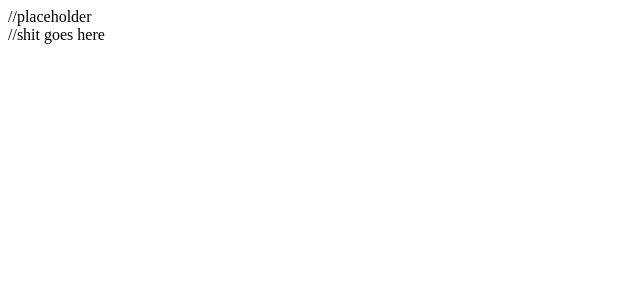
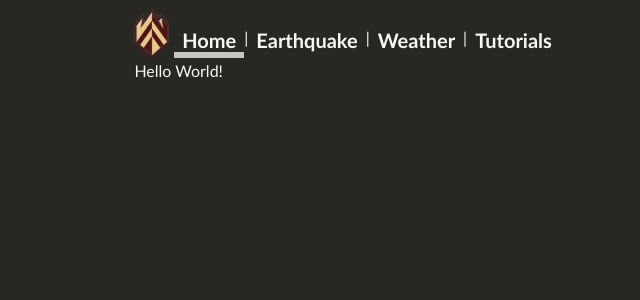
Before and after one commit to markonline37/ip3, a PHP site: page / in a window 1280 px wide. Shown: the top 300 px of the page, without its empty margins (0-640 px from the left). Run offline with PHP 8.4, Linux system fonts and the light colour scheme; some libraries are stand-ins or nearby versions.

Commit message:
Framework update
Initial framework update, still lots to do for colour and layout etc.

```diff
--- /dev/null
+++ b/css/style.css
@@ -0,0 +1,55 @@
+body, html {
+	background-color: #272822;
+    height: 90%;
+    width: auto;
+}
+
+#centre_website {
+	margin-right: 10%;
+	margin-left: 10%;
+	height: 100%;
+	width: auto;
+}
+
+#content {
+	font-family: Calibri, Candara, Segoe, "Segoe UI", Optima, Arial, sans-serif;
+	margin-left: auto;
+	margin-right: auto;
+    color: #f8f8f2;
+	width: auto;
+}
+
+ul.navigation {
+	list-style-type: none;
+    margin: 0;
+    padding: 0;
+    overflow: hidden;
+    display: inline-block;
+}
+
+li.navigation {
+	float: left;
+}
+
+li a.navigation {
+	padding: 8px;
+	color: #f8f8f2;
+	text-decoration: none;
+	font-size: 20px;
+	font-weight: bold;
+}
+
+li a.navigation:hover {
+	color: #949491;
+}
+
+#active_rectangle {
+	width: 100%;
+	height: 6px;
+	background: #c6c6c1;
+}
+
+#logo {
+	height: 50px;
+	width: auto;
+}
--- a/inc/header.php
+++ b/inc/header.php
@@ -8,14 +8,22 @@
 	<link href="css/style.css" rel="stylesheet" type="text/css">
 	<link rel="shortcut icon" href="images/favicon.ico"/>
 
-	//placeholder
 	<script src=\"https://ajax.googleapis.com/ajax/libs/jquery/3.3.1/jquery.min.js\"></script>
-	<script type=\"text/javascript\" src=\"js/universities.js\"></script>
-	<script type=\"text/javascript\" src=\"js/job_explorer.js\"></script>
-	<script type=\"text/javascript\" src=\"https://www.gstatic.com/charts/loader.js\"></script>
-	<script type=\"text/javascript\" src=\"js/course_statistics.js\"></script>
+	<script type=\"text/javascript\" src=\"js/nav.js\"></script>
 </head>
-<body id="body">
+<body>
 <a id="top_anchor"></a>
 <div id="centre_website">
 <div id="content">
+	<div id="navigation" class="mainNavigation">
+		<a href="index.php"><img id="logo" src="images/logo.png" alt="logo"></a>
+		<ul class="navigation">
+			<li class="navigation"><a class="navigation" href="index.php">Home</a><?php if($currentPage === 'homepage') echo "<div id=\"active_rectangle\"></div>" ?></li>
+			<li class="navigation">|</li>
+			<li class="navigation"><a class="navigation" href="earthquake.php">Earthquake</a><?php if($currentPage === 'earthquake') echo "<div id=\"active_rectangle\"></div>" ?></li>
+			<li class="navigation">|</li>
+			<li class="navigation"><a class="navigation" href="weather.php">Weather</a><?php if($currentPage === 'weather') echo "<div id=\"active_rectangle\"></div>" ?></li>
+			<li class="navigation">|</li>
+			<li class="navigation"><a class="navigation" href="tutorial.php">Tutorials</a><?php if($currentPage === 'tutorial') echo "<div id=\"active_rectangle\"></div>" ?></li>
+		</ul>
+	</div>
--- a/index.php
+++ b/index.php
@@ -5,7 +5,7 @@ $currentPage = 'homepage';
 include('inc/header.php');
 ?>
 
-//shit goes here
+Hello World!
 
 <?php
 include('inc/footer.php');
```
Also changed, not shown: earthquake.php (added, +12 -0 lines), tutorial.php (added, +12 -0 lines), weather.php (added, +12 -0 lines), images/favicon.ico (added), images/logo.png (added), js/nav.js (added), 1 other file.
